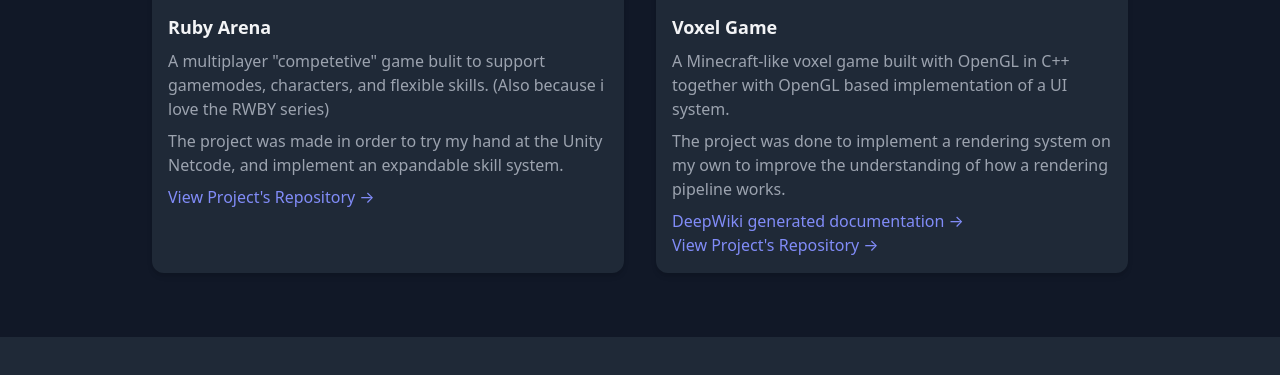
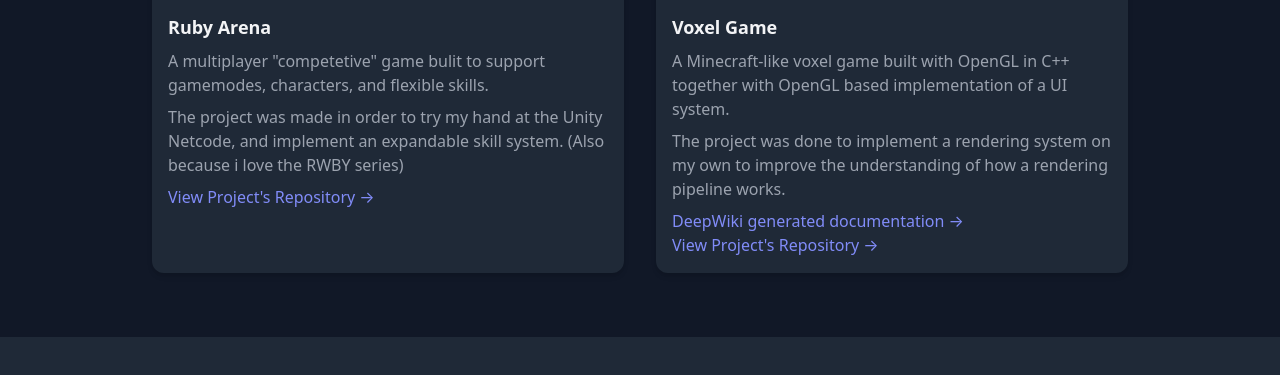
Before and after one commit to SzymonKonieczny/Chosen-Projects-Overview, a plain HTML site: page index.html in a window 1280 px wide. Shown: the part 779-1154 px from the top of the page. Drawn offline with nearby package versions, Linux system fonts and the light colour scheme.

Commit message:
Rephrase

```diff
--- a/index.html
+++ b/index.html
@@ -60,11 +60,10 @@
             <h4 class="font-semibold text-lg mb-2 text-gray-100">Ruby Arena</h4>
             <p class="text-gray-400 mb-2">
               A multiplayer "competetive" game bulit to support gamemodes,
-              characters, and flexible skills. (Also because i love the RWBY
-              series)
+              characters, and flexible skills.
             </p>
             <p class="text-gray-400 mb-2">
-              The project was made in order to try my hand at the Unity Netcode, and implement an expandable skill system.
+              The project was made in order to try my hand at the Unity Netcode, and implement an expandable skill system. (Also because i love the RWBY series)
             </p>
             <a
               href="https://github.com/SzymonKonieczny/RubyArena-24RA1"
```
